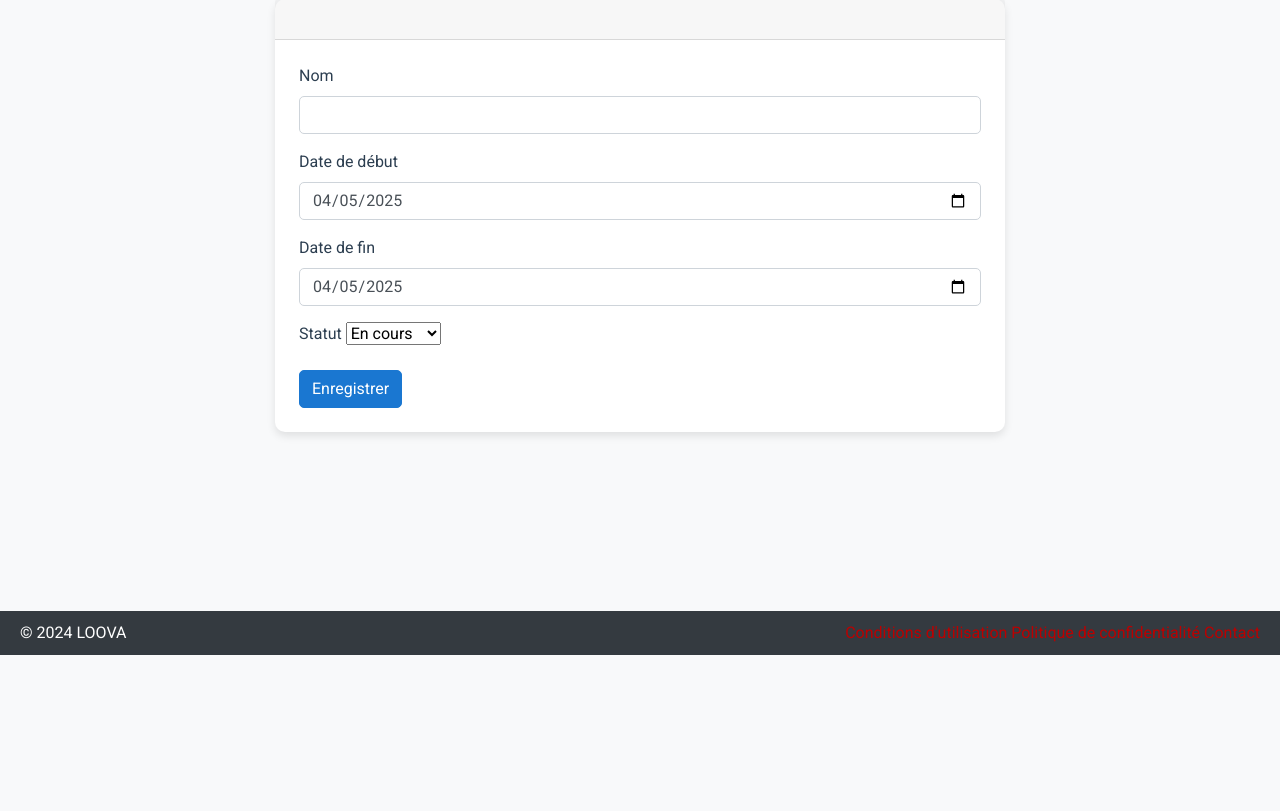
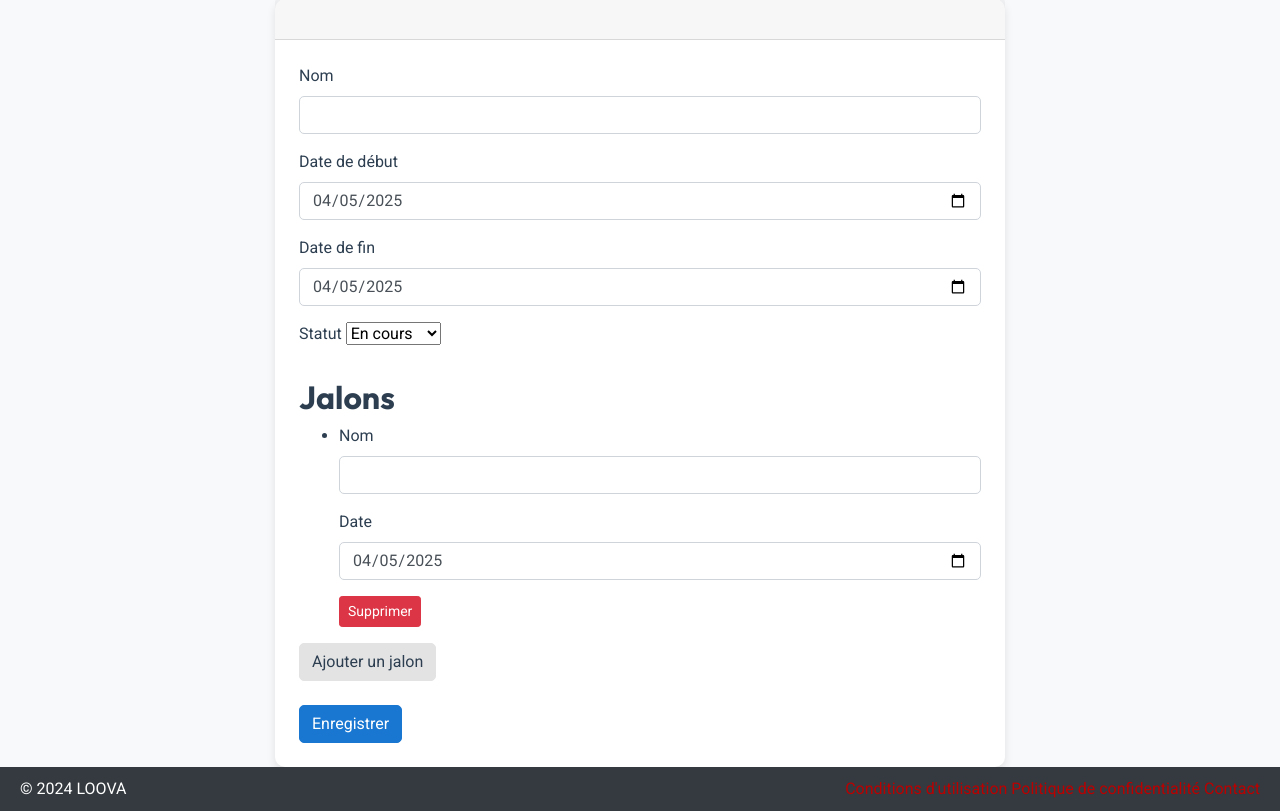
Before and after one commit to Iconoklaste/mon_compta_app, a Flask app: template templates/phase_form.html in a window 1280 px wide. Shown: the part 145-956 px from the top of the page. Before the commit the page ends 800 px from the top, so only its background shows below. Run offline with Flask 3, Linux system fonts and the light colour scheme; the template is opened without the code that fills it: values that come from a table or form of the project are taken from there, others are empty; parts of the project's set-up code (start-up, migrations or seed data) failed here and were passed over; some libraries are stand-ins or nearby versions.

Commit message:
update form creat phase

```diff
--- a/forms/forms.py
+++ b/forms/forms.py
@@ -1,6 +1,6 @@
 # forms/forms.py
 from flask_wtf import FlaskForm
-from wtforms import StringField, DateField, SelectField, BooleanField, SubmitField, IntegerField, FloatField
+from wtforms import StringField, DateField, SelectField, IntegerField, SubmitField, FieldList, FormField
 from wtforms.validators import DataRequired
 from models.clients import Client
 from datetime import date
@@ -17,14 +17,14 @@ class ProjetForm(FlaskForm):
         super(ProjetForm, self).__init__(*args, **kwargs)
         self.client_id.choices = [(client.id, client.nom) for client in Client.query.all()]
 
+class JalonForm(FlaskForm):
+    nom = StringField('Nom', validators=[DataRequired()])
+    date = DateField('Date', validators=[DataRequired()], default=date.today)
+
 class PhaseForm(FlaskForm):
     nom = StringField('Nom', validators=[DataRequired()])
     date_debut = DateField('Date de début', default=date.today)
     date_fin = DateField('Date de fin', default=date.today)
     statut = SelectField('Statut', choices=[('En cours', 'En cours'), ('Terminée', 'Terminée'), ('En attente', 'En attente')])
+    jalons = FieldList(FormField(JalonForm), min_entries=1)  # Add this line
     submit = SubmitField('Enregistrer')
-
-class JalonForm(FlaskForm):
-    nom = StringField('Nom', validators=[DataRequired()])
-    date = DateField('Date', validators=[DataRequired()], default=date.today)
-    submit = SubmitField('Enregistrer')
--- a/static/styles.css
+++ b/static/styles.css
@@ -524,6 +524,7 @@ nav#sidebar-content {
 .tab-content-container {
     padding: 20px;
     padding-left: 0;
+    padding-right: 0;
     border-radius: 5px;
 }
 
--- a/templates/phase_form.html
+++ b/templates/phase_form.html
@@ -56,11 +56,78 @@
                             </ul>
                             {% endif %}
                         </div>
-                        {{ form.submit(class="btn btn-primary") }}
+
+                        <h2 class="mt-4">Jalons</h2>
+                        <ul id="jalons-list">
+                            {% for jalon_form in form.jalons %}
+                            <li class="jalon-item">
+                                <div class="mb-3">
+                                    {{ jalon_form.nom.label(class="form-label") }}
+                                    {{ jalon_form.nom(class="form-control") }}
+                                    {% if jalon_form.nom.errors %}
+                                    <ul class="errors">
+                                        {% for error in jalon_form.nom.errors %}
+                                        <li class="text-danger">{{ error }}</li>
+                                        {% endfor %}
+                                    </ul>
+                                    {% endif %}
+                                </div>
+                                <div class="mb-3">
+                                    {{ jalon_form.date.label(class="form-label") }}
+                                    {{ jalon_form.date(class="form-control") }}
+                                    {% if jalon_form.date.errors %}
+                                    <ul class="errors">
+                                        {% for error in jalon_form.date.errors %}
+                                        <li class="text-danger">{{ error }}</li>
+                                        {% endfor %}
+                                    </ul>
+                                    {% endif %}
+                                </div>
+                                <button type="button" class="btn btn-danger btn-sm remove-jalon">Supprimer</button>
+                            </li>
+                            {% endfor %}
+                        </ul>
+                        <button type="button" id="add-jalon" class="btn btn-secondary">Ajouter un jalon</button>
+
+                        <div class="mt-4">
+                            {{ form.submit(class="btn btn-primary") }}
+                        </div>
                     </form>
                 </div>
             </div>
         </div>
     </div>
 </div>
+
+<script>
+    document.addEventListener('DOMContentLoaded', function () {
+        const addJalonButton = document.getElementById('add-jalon');
+        const jalonsList = document.getElementById('jalons-list');
+
+        addJalonButton.addEventListener('click', function () {
+            const newJalonItem = document.createElement('li');
+            newJalonItem.classList.add('jalon-item');
+            const jalonCount = jalonsList.querySelectorAll('.jalon-item').length;
+
+            newJalonItem.innerHTML = `
+                <div class="mb-3">
+                    <label for="jalons-${jalonCount}-nom" class="form-label">Nom</label>
+                    <input class="form-control" id="jalons-${jalonCount}-nom" name="jalons-${jalonCount}-nom" type="text" value="" required>
+                </div>
+                <div class="mb-3">
+                    <label for="jalons-${jalonCount}-date" class="form-label">Date</label>
+                    <input class="form-control" id="jalons-${jalonCount}-date" name="jalons-${jalonCount}-date" type="date" value="" required>
+                </div>
+                <button type="button" class="btn btn-danger btn-sm remove-jalon">Supprimer</button>
+            `;
+
+            jalonsList.appendChild(newJalonItem);
+        });
+        jalonsList.addEventListener('click', function (event) {
+            if (event.target.classList.contains('remove-jalon')) {
+                event.target.closest('.jalon-item').remove();
+            }
+        });
+    });
+</script>
 {% endblock %}
```
Also changed, not shown: controllers/projet_phases.py (+14 -2 lines).
